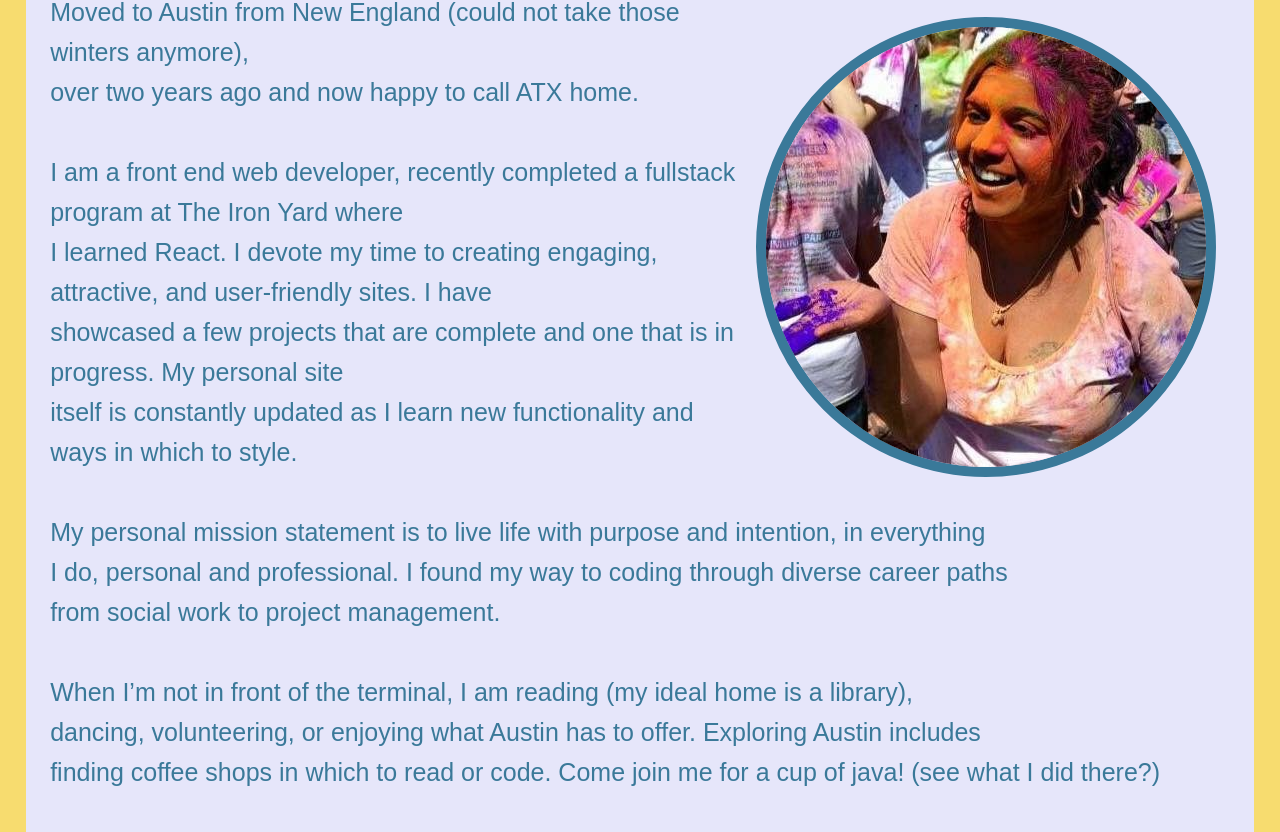
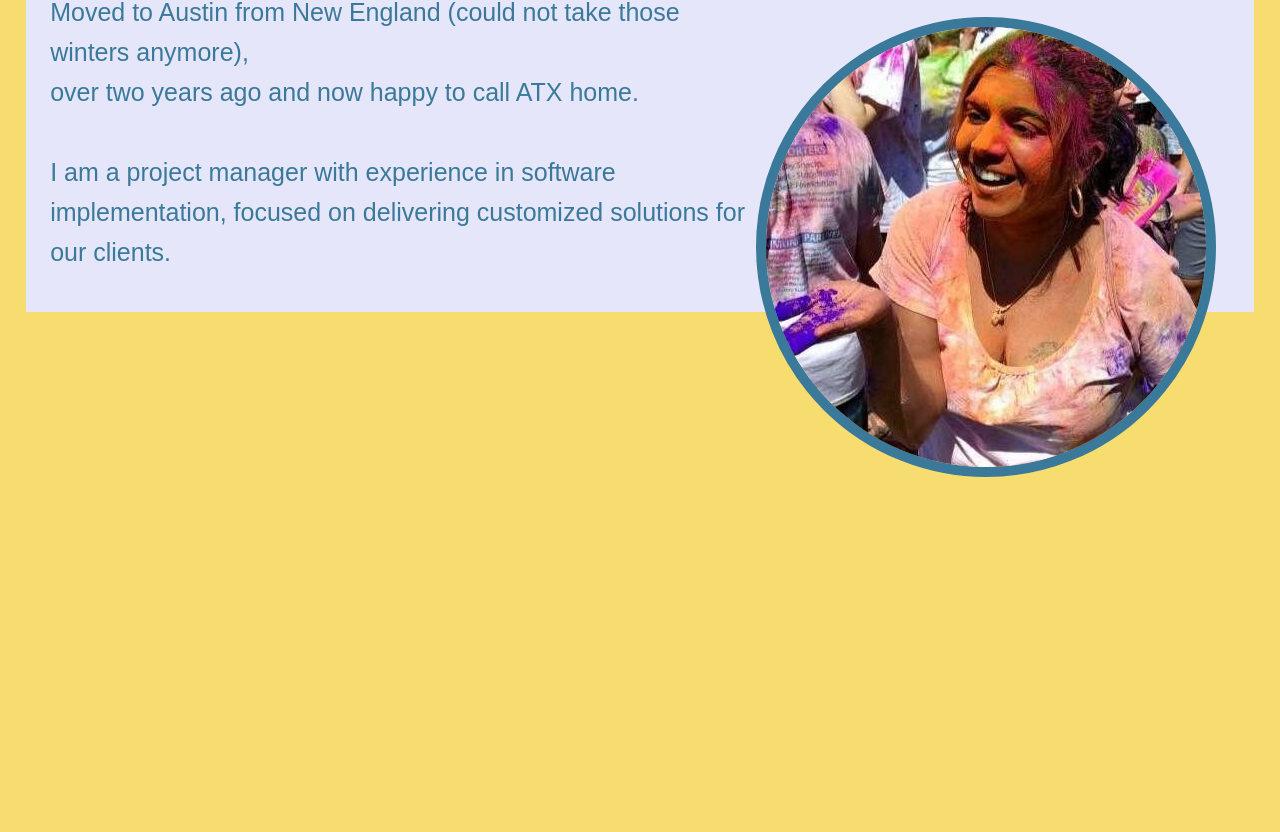
Before and after one commit to Smahima/smahima.github.io, a React (Create React App) app: page /about in a window 1280 px wide. Shown: the part 372-1204 px from the top of the page. After the commit the page ends 849 px from the top, so only its background shows below. Built offline with nearby package versions, Linux system fonts and the light colour scheme.

Commit message:
updated resume, deleted projects page, need to construct front page

```diff
--- a/src/components/About.js
+++ b/src/components/About.js
@@ -22,20 +22,9 @@ export default class About extends Component {
             <p>Moved to Austin from New England (could not take those winters anymore),</p>
             <p>over two years ago and now happy to call ATX home.</p><br></br>
 
-            <p>I am a front end web developer, recently completed a fullstack program at The Iron Yard where</p>
-            <p>I learned React. I devote my time to creating engaging, attractive, and user-friendly sites. I have  </p>
-            <p>showcased a few projects that are complete and one that is in progress. My personal site </p>
-            <p> itself is constantly updated as I learn new functionality and ways in which to style. </p>
+            <p>I am a project manager with experience in software implementation, focused on delivering customized solutions for our clients.</p>
             <br></br>
 
-            <p>My personal mission statement is to live life with purpose and intention, in everything</p>
-            <p>I do, personal and professional. I found my way to coding through diverse career paths</p>
-            <p>from social work to project management.</p>
-            <br></br>
-
-            <p>When I’m not in front of the terminal, I am reading (my ideal home is a library),</p>
-            <p>dancing, volunteering, or enjoying what Austin has to offer. Exploring Austin includes</p>
-            <p>finding coffee shops in which to read or code. Come join me for a cup of java! (see what I did there?)</p><br></br>
           </div>
         </div>
         </div>
--- a/src/components/BaseLayout.js
+++ b/src/components/BaseLayout.js
@@ -35,7 +35,6 @@ class BaseLayout extends Component {
 
         <div className="nav">
           <button><NavLink activeClassName="selected" className="nav-link" exact to="/about">Meet Me</NavLink></button>
-          <button><NavLink activeClassName="selected" className="nav-link" to="/projects">Projects</NavLink></button>
           <button><NavLink activeClassName="selected" className="nav-link" to="/resume">Résumé</NavLink></button>
         </div>
 
--- a/src/components/Resume.js
+++ b/src/components/Resume.js
@@ -12,7 +12,7 @@ export default  class Resume extends Component {
        <div className="resume">
 
        <div className="resume-link">
-         <a href='https://docs.google.com/document/d/19mS5F52qNMoSC2mOD2kfM1IFO_Mglp96laS73uBbALk/edit?usp=sharing'>Download résumé</a>
+         <a href='https://docs.google.com/document/d/1CpJTMuxidZ6UfNnCUPwFnTC6W0w-JxaDrAx0DGB-lPM/edit'>Download résumé</a>
        </div>
 
 
@@ -20,7 +20,7 @@ export default  class Resume extends Component {
 
         <div className="resume-header">
           <h2> Mahima Subramanian</h2>
-          <h4> Front End Web Developer</h4>
+          <h4> Project Manager </h4>
           <p>
             <a id="emaillink" href="mailto:mahima.subramanian@gmail.com?subject=Ciao Mahima!">Click to open a blank email</a>
             <a className="resume-email"> mahima.subramanian[at]gmailcom</a>
@@ -32,7 +32,7 @@ export default  class Resume extends Component {
 
           <h2> SKILLS</h2>
          <div className="skills">
-           <p>Technical Skills:</p>
+           <p>Technical Skills:</p>x
            <ul>
             <li>CSS</li>
             <li>Git</li>
```
Also changed, not shown: 2 other files (tests, documents, lock files or other folders).
